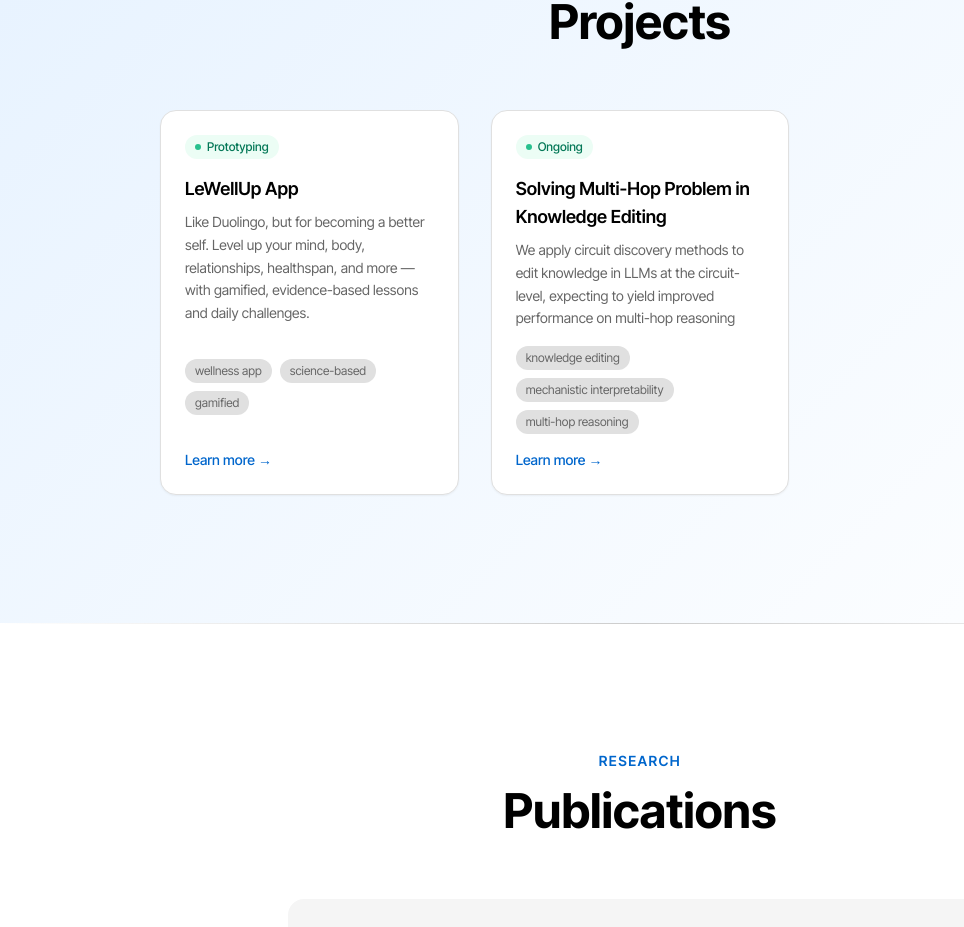
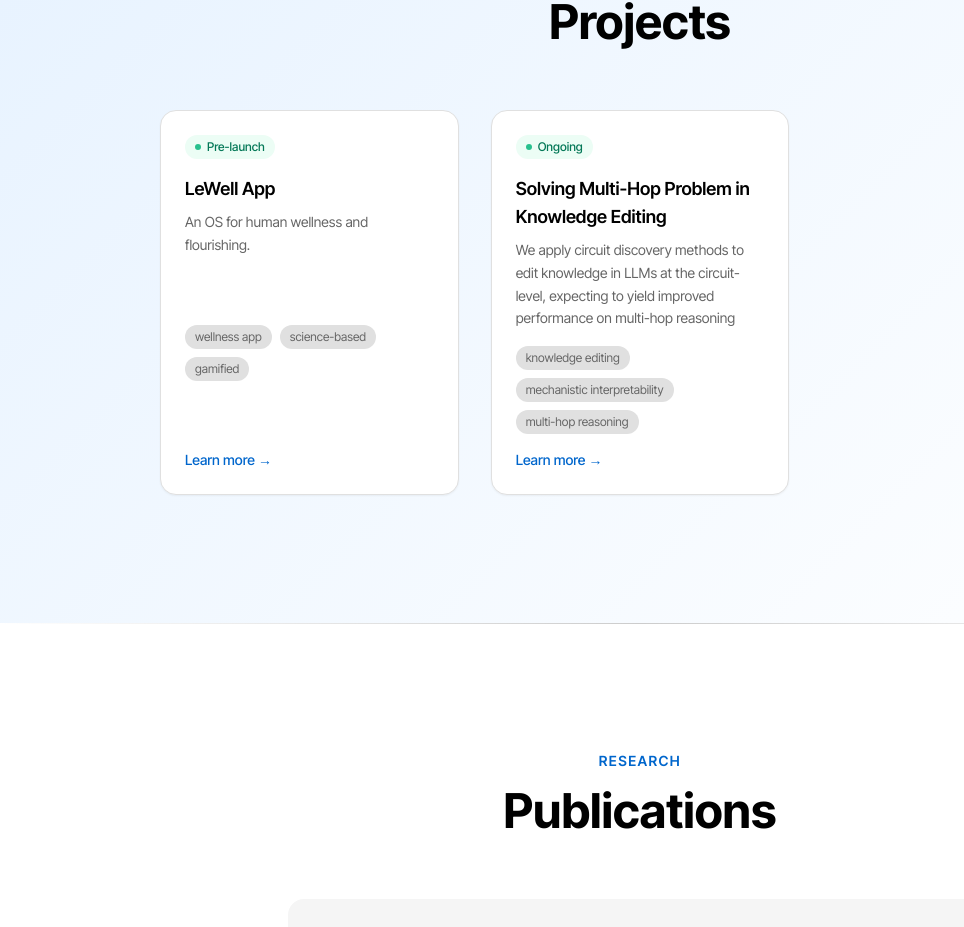
Before and after one commit to kimthangk/kimthangk.github.io, a React (Vite) app: page / in a window 1280 px wide. Shown: the part 2070-2997 px from the top of the page, without its empty margins (0-964 px from the left). Built offline with nearby package versions, Linux system fonts and the light colour scheme.

Commit message:
Revise project details for LeWell App
Updated project details for LeWell App including title, description, status, and link.

```diff
--- a/src/sections/Projects.tsx
+++ b/src/sections/Projects.tsx
@@ -24,11 +24,11 @@ export default function Projects() {
 
   const projects = [
     {
-      title: 'LeWellUp App',
-      description: 'Like Duolingo, but for becoming a better self. Level up your mind, body, relationships, healthspan, and more — with gamified, evidence-based lessons and daily challenges.',
-      status: 'Prototyping',
+      title: 'LeWell App',
+      description: 'An OS for human wellness and flourishing.',
+      status: 'Pre-launch',
       tags: ['wellness app', 'science-based', 'gamified'],
-      link: 'https://lewellup.onrender.com', // optional
+      link: 'lewell.app', // optional
     },
     {
       title: 'Solving Multi-Hop Problem in Knowledge Editing',
```
